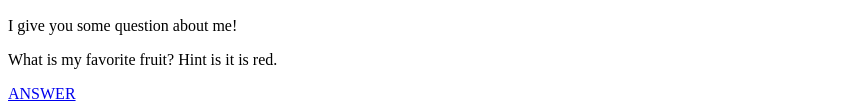
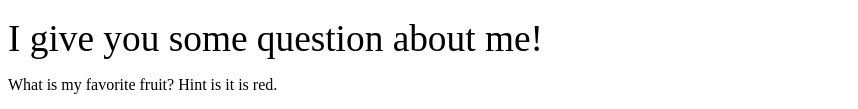
Before and after one commit to kosei777/kosei777.github.io, a plain HTML site: page index.html in a window 1280 px wide. Shown: the part 457-566 px from the top of the page, without its empty margins (0-858 px from the left). Drawn offline with Linux system fonts and the light colour scheme.

Commit message:
Update index.html

```diff
--- a/index.html
+++ b/index.html
@@ -11,7 +11,7 @@
         <p>I have a reason. I last name is Aoyama, in Japanese, 青山, which means Bluemountain,
         and it became Bluma to symplifie it.</p>
         <img src="https://cdn.zekkei-japan.jp/images/areas/db284a40bc008c81929eea5101690368.jpg">
-        <p><span style="size: 150">I give you some question about me!</p>
+        <p><span style="font-size : 28pt">I give you some question about me!</p>
         <p>What is my favorite fruit? Hint is it is red.</p>
         <a href="./page2.html" target=_self>ANSWER</a>
 
```
